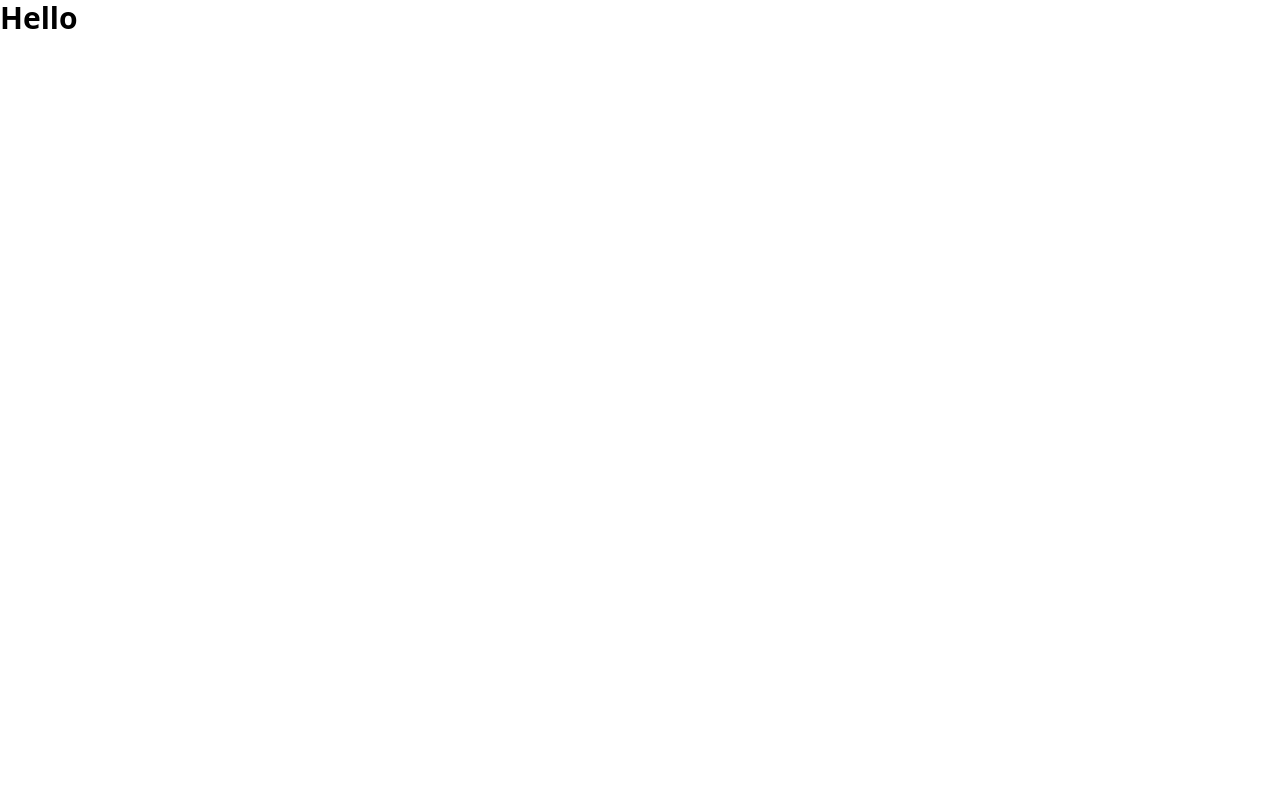
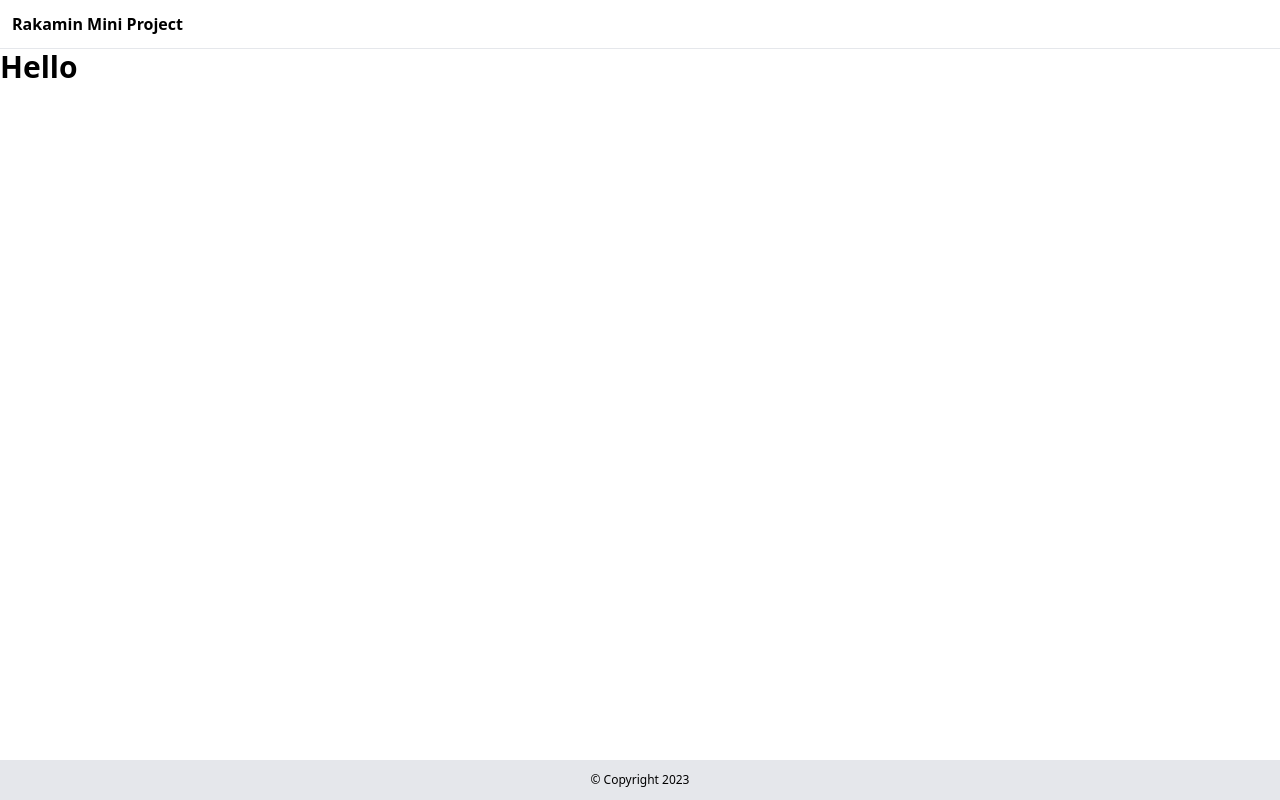
Before and after one commit to jasonk19/rakamin-mini-project, a React (Create React App) app: page / in a window 1280 px wide. Built offline with nearby package versions, Linux system fonts and the light colour scheme.

Commit message:
feat: create header and footer component

```diff
--- a/src/App.js
+++ b/src/App.js
@@ -1,9 +1,12 @@
-import logo from "./logo.svg";
+import Footer from "./Components/Footer";
+import Header from "./Components/Header";
 
 function App() {
   return (
     <div className="App">
+      <Header />
       <h1 className="text-3xl font-bold">Hello</h1>
+      <Footer />
     </div>
   );
 }
--- /dev/null
+++ b/src/Components/Footer.js
@@ -0,0 +1,11 @@
+import React from "react";
+
+const Footer = () => {
+  return (
+    <div className="bg-gray-200 text-center text-xs p-3 absolute bottom-0 w-full">
+      <h1>&copy; Copyright 2023</h1>
+    </div>
+  );
+};
+
+export default Footer;
--- /dev/null
+++ b/src/Components/Header.js
@@ -0,0 +1,11 @@
+import React from "react";
+
+const Header = () => {
+  return (
+    <div className="border-b p-3 font-bold">
+      <h1>Rakamin Mini Project</h1>
+    </div>
+  );
+};
+
+export default Header;
```
